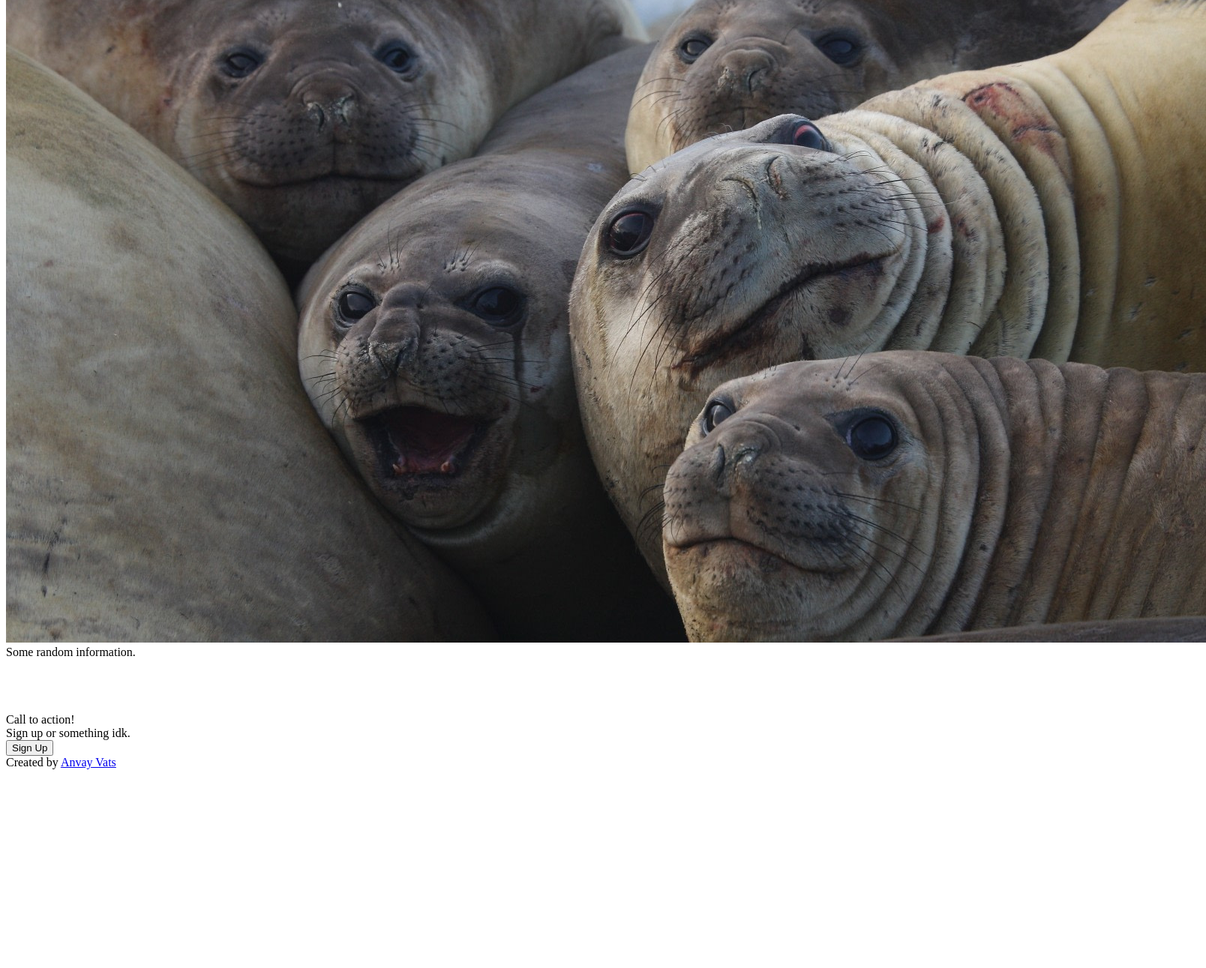
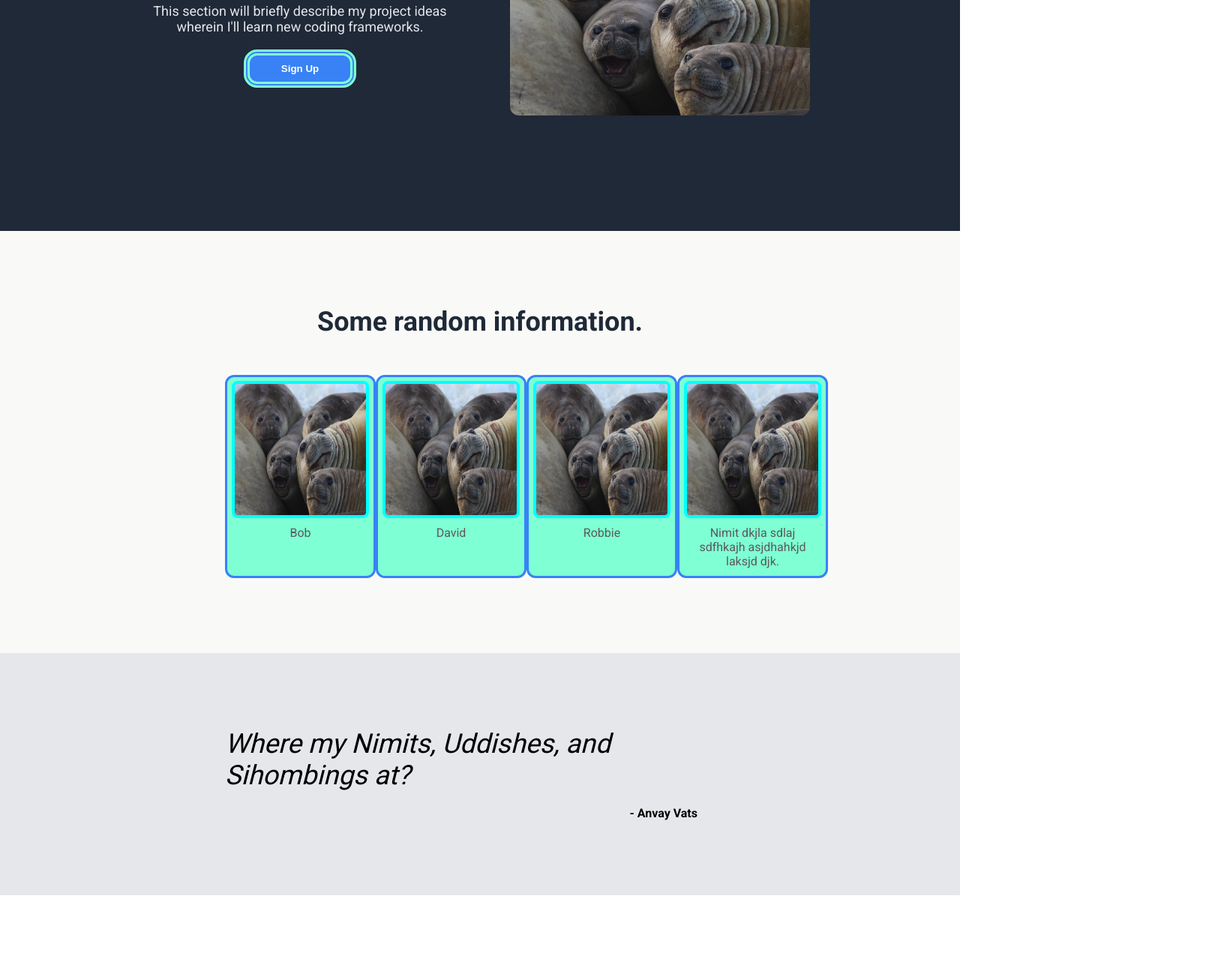
Before and after one commit to vats98754/landing-page, a plain HTML site: page index.html in a window 1280 px wide. Shown: the part 311-1602 px from the top of the page at 75% size, 1608 px wide, since content can reach past the window. Before the commit the page ends 1345 px from the top, so only its background shows below. Drawn offline with Linux system fonts and the light colour scheme.

Commit message:
Finish CSS with Modified HTML Used Flexbox and nested div containers to make a good-looking landing page for my website about future coding project ideas.

```diff
--- a/index.html
+++ b/index.html
@@ -17,40 +17,43 @@
                 <a href="index.html">Header Link Three</a>
             </div>
         </div>
+        <div class="content">
             <div class="hero">
                 <div class="left-hero">
                     <div class="hero-main">About My Projects</div>
                     <div class="hero-secondary">This section will briefly describe my project ideas wherein I'll learn new coding frameworks.</div>
-                <button type="button">Sign Up</button>
+                    <button class="hero-sign-up" type="button">Sign Up</button>
                 </div>
                 <div class="right-hero">
                     <img class="hero-image" src="img/happy-seals.jpeg">
                 </div>
             </div>
             <div class="information">
-            <div class="info-title">Some random information.</div>
-            <div class="info-containers">
+                <div class="information-title">Some random information.</div>
+                <div class="information-containers">
                     <div class="box">
-                    <img class="small-image">
-                    <div class="subtext"></div>
+                        <img class="small-image" src="img/happy-seals.jpeg">
+                        <div class="subtext">Bob</div>
                     </div>
                     <div class="box">
-                    <img class="small-image">
-                    <div class="subtext"></div>
+                        <img class="small-image" src="img/happy-seals.jpeg">
+                        <div class="subtext">David</div>
                     </div>
                     <div class="box">
-                    <img class="small-image">
-                    <div class="subtext"></div>
+                        <img class="small-image" src="img/happy-seals.jpeg">
+                        <div class="subtext">Robbie</div>
                     </div>
                     <div class="box">
-                    <img class="small-image">
-                    <div class="subtext"></div>
+                        <img class="small-image" src="img/happy-seals.jpeg">
+                        <div class="subtext">Nimit dkjla sdlaj sdfhkajh asjdhahkjd laksjd djk.</div>
                     </div>
                 </div>
             </div>
             <div class="quote">
-            <div class="quote-text"></div>
-            <div class="quote-author"></div>
+                <div class="quote-text">
+                    Where my Nimits, Uddishes, and Sihombings at?
+                </div>
+                <div class="quote-author">- Anvay Vats</div>
             </div>
             <div class="appeal">
                 <div class="appeal-left">
@@ -58,11 +61,12 @@
                     <div class="appeal-text">Sign up or something idk.</div>
                 </div>
                 <div class="appeal-right">
-                <button type="button">Sign Up</button>
+                    <button class="appeal-sign-up" type="button">Sign Up</button>
                 </div>
             </div>
-        <div class="footer">
+        </div>
+        <footer>
             <div class="footer-text">Created by <a href="https://anvayvats.ml">Anvay Vats</a></div>
-        </div>
+        </footer>
     </body>
 </html>
--- a/styles.css
+++ b/styles.css
@@ -0,0 +1,257 @@
+@import url('https://fonts.googleapis.com/css2?family=Roboto:wght@400;700&display=swap');
+
+/* Tag Selectors */
+body {
+    display: flex;
+    flex-direction: column;
+    height: 100vh;
+    margin: 0;
+    overflow: visible;
+    font-family: Roboto, sans-serif;
+}
+
+a {
+    text-decoration: none;
+    font-size: 18px;
+    color: #E5E7EB;
+}
+
+/* Shared Properties */
+.header,
+.hero,
+footer {
+    background-color: #1F2937;
+}
+
+.header,
+.hero,
+.appeal {
+    padding-left: 200px;
+    padding-right: 200px;
+}
+
+.information,
+.quote {
+    padding-left: 300px;
+    padding-right: 300px;
+}
+
+.hero,
+.information,
+.quote,
+.appeal {
+    padding-bottom: 100px;
+    padding-top: 100px;
+}
+
+.information,
+.appeal {
+    background-color: #F9FAF8;
+}
+
+/* Header */
+.header {
+    display: flex;
+    justify-content: space-between;
+    align-items: center;
+    padding-top: 20px;
+}
+
+.header-title,
+.header-links {
+    display: flex;
+}
+
+.header-links {
+    gap: 30px;
+}
+
+.header-title {
+    font-size: 24px;
+    font-weight: 700;
+    color: #F9FAF8;
+}
+
+/* Overall Content */
+.content {
+    flex: 1;
+    display: flex;
+    flex-direction: column;
+    justify-content: center;
+}
+
+/* Hero */
+.hero {
+    display: flex;
+    justify-content: space-between;
+    align-items: center;
+    flex: 1;
+    padding-bottom: 150px;
+    padding-top: 150px;
+}
+
+.left-hero {
+    display: flex;
+    flex-direction: column;
+    align-items: center;
+    row-gap: 20px;
+}
+
+.hero-sign-up {
+    border-style: double;
+    border-color: aquamarine;
+    border-width: 8px;
+    padding: 10px;
+    width: 150px;
+    border-radius: 18px;
+    background-color: #3882F6;
+    color: white;
+    font-weight: 700;
+}
+
+.hero-image {
+    width: 400px;
+    border-radius: 12px;
+}
+
+.hero-main {
+    font-size: 48px;
+    font-weight: 900;
+    color: #F9FAF8;
+}
+
+.hero-secondary {
+    display: flex;
+    flex-wrap: wrap;
+    text-align: center;
+    width: 400px;
+    font-size: 18px;
+    color: #E5E7EB;
+}
+
+/* Information */
+.information {
+    display: flex;
+    flex-direction: column;
+    gap: 50px;
+    flex: 1;
+}
+
+.information-title {
+    display: flex;
+    justify-content: center;
+    font-size: 36px;
+    font-weight: 900;
+    color: #1F2937;
+}
+
+.information-text {
+    font-size: 12px;
+    color: #E5E7EB;
+}
+
+.information-containers {
+    display: flex;
+    flex-direction: row;
+    justify-content: space-between;
+}
+
+.box {
+    display: flex;
+    flex-direction: column;
+    align-items: center;
+    gap: 10px;
+    width: 175px;
+    height: auto;
+    background-color: aquamarine;
+    border-radius: 12px;
+    padding: 10px;
+    padding-top: 5px;
+    border: 3px solid #3882F6;
+}
+
+.small-image {
+    height: 175px;
+    width: 175px;
+    border: 4px solid aqua;
+    border-radius: 8px;
+}
+
+.subtext {
+    text-align: center;
+    color: rgb(90, 90, 90);
+}
+
+/* Quote */
+.quote {
+    display: flex;
+    flex-direction: column;
+    flex: 1;
+    background-color: #E5E7EB;
+    gap: 20px;
+}
+
+.quote-text {
+    font-style: italic;
+    font-weight: 100;
+    font-size: 36px;
+}
+
+.quote-author {
+    text-align: right;
+    padding-right: 50px;
+    font-weight: 700;
+}
+
+/* Appeal */
+.appeal {
+    display: flex;
+    width: auto;
+    justify-content: space-between;
+    align-items: flex-end;
+    background-color: #3882F6;
+    margin-left: 200px;
+    margin-right: 200px;
+    margin-top: 100px;
+    margin-bottom: 100px;
+    border-radius: 12px;
+    padding-top: 50px;
+    padding-bottom: 50px;
+    padding-right: 150px;
+    padding-left: 150px;
+    color: white;
+}
+
+.appeal-left {
+    display: flex;
+    flex-direction: column;
+    gap: 5px;
+}
+
+.appeal-title {
+    font-size: 24px;
+    font-weight: 900;
+}
+
+.appeal-text {
+    font-weight: 100;
+    color: #E5E7EB;
+}
+
+.appeal-sign-up {
+    border-radius: 12px;
+    border-color: white;
+    border-style: solid;
+    padding: 10px;
+    width: 150px;
+    background-color: #3882F6;
+    color: white;
+    font-weight: 700;
+}
+
+/* Footer */
+footer {
+    color: #E5E7EB;
+    text-align: center;
+    padding: 20px;
+}
```
Lines whose indentation alone changed are shown as unchanged.
